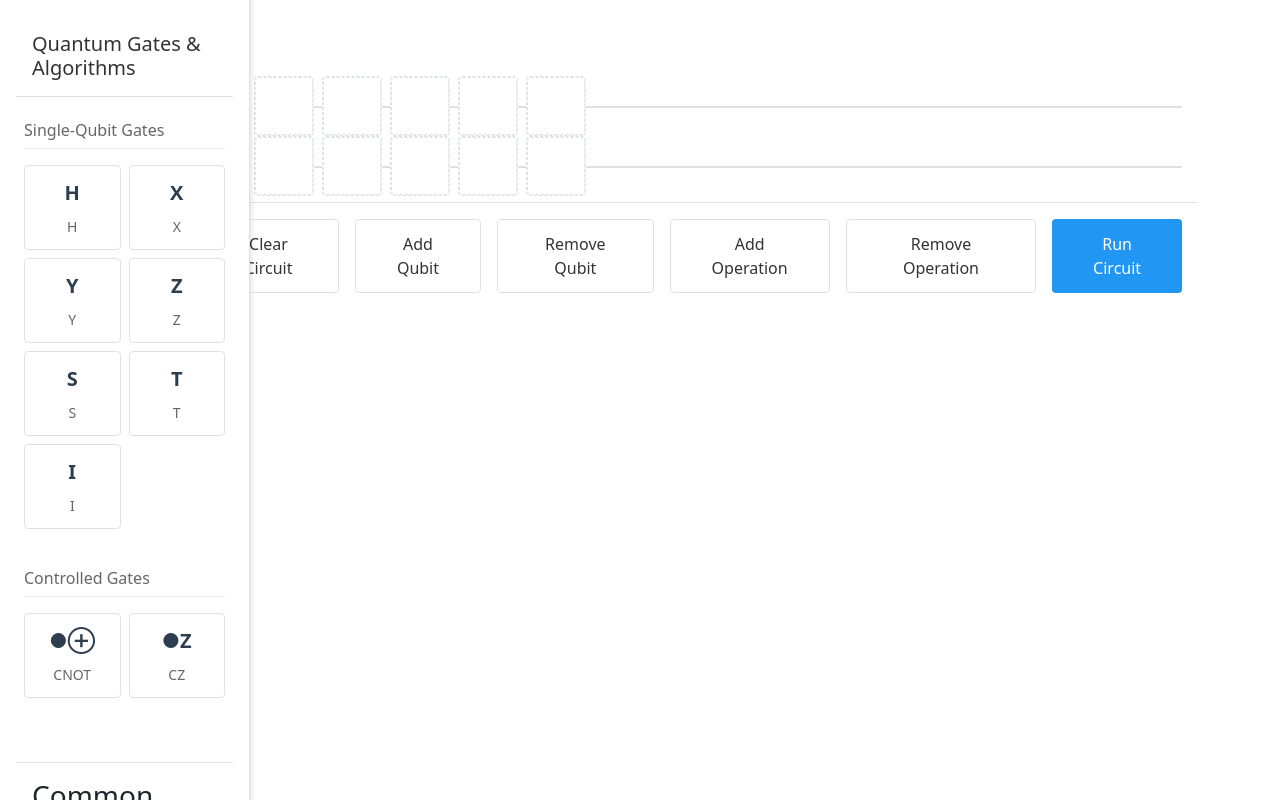
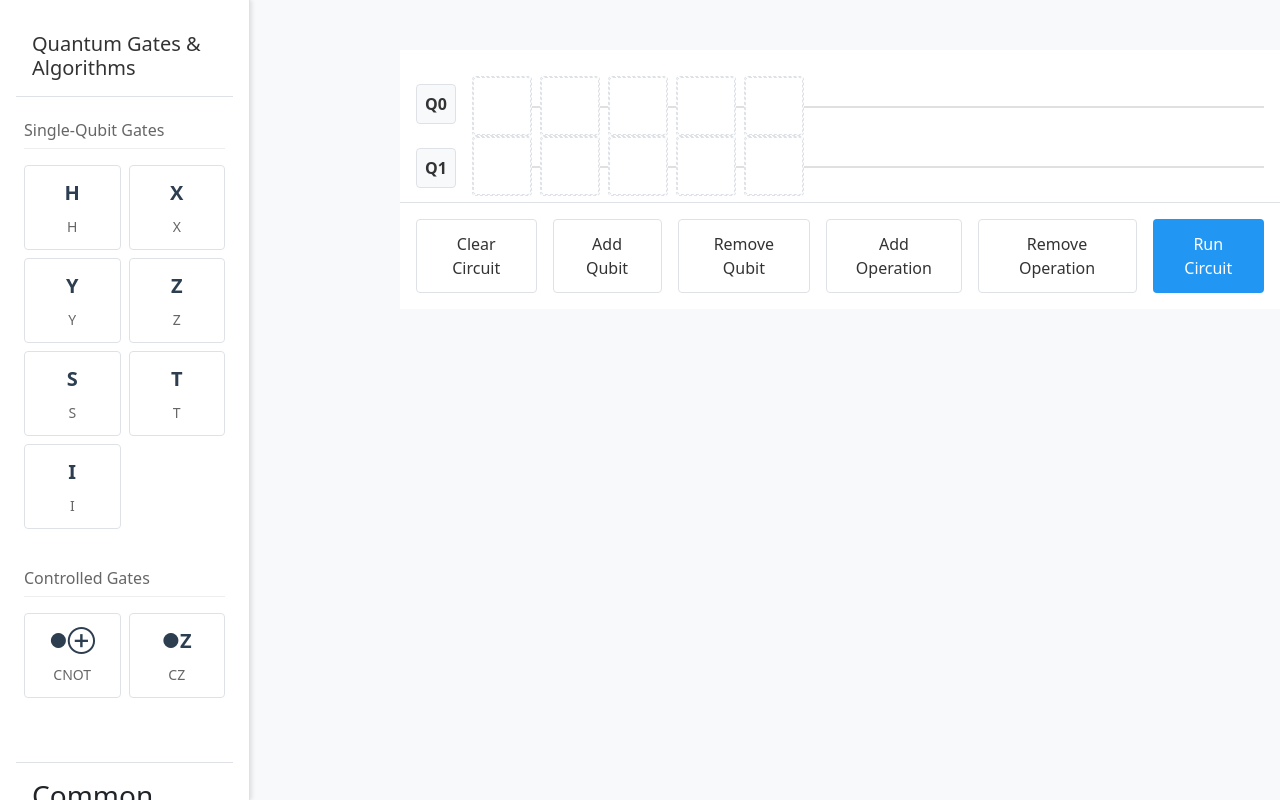
Before and after one commit to joneskim/Quantum-Playground-FrontEnd, a React (Create React App) app: page / in a window 1280 px wide. Built offline with nearby package versions, Linux system fonts and the light colour scheme.

Commit message:
fixed the overlap between the sidepanel and the circuit

```diff
--- a/src/App.css
+++ b/src/App.css
@@ -106,3 +106,33 @@
   overflow-x: auto;
   display: flex;
 }
+
+.grid-container {
+  display: grid;
+  grid-template-columns: 300px 1fr;
+  min-height: 100vh;
+  width: 100%;
+  gap: 0;
+  margin: 0;
+  padding: 0;
+  background: #f8f9fa;
+}
+
+.grid-sidebar {
+  background: #f8f9fa;
+  padding: 0;
+  height: 100vh;
+  overflow-y: auto;
+}
+
+.grid-main {
+  padding: 0;
+  overflow-x: auto;
+  background: #f8f9fa;
+}
+
+body {
+  margin: 0;
+  padding: 0;
+  background: #f8f9fa;
+}
--- a/src/components/QuantumSimulator.js
+++ b/src/components/QuantumSimulator.js
@@ -9,10 +9,13 @@ function SimulatorPage() {
   // You can add state and useEffect here if you need to fetch data or perform other actions
 
   return (
-    <div className='container'>
-      <ToolBar />
-      <CircuitGrid />
-      {/* <QuantumCircuitSimulator /> */}
+    <div className='grid-container'>
+      <div className='grid-sidebar'>
+        <ToolBar />
+      </div>
+      <div className='grid-main'>
+        <CircuitGrid />
+      </div>
     </div>
   );
 }
--- a/src/logic/Qubit.js
+++ /dev/null
@@ -1,49 +0,0 @@
-const math = require('mathjs');
-
-class Complex {
-  constructor(re, im) {
-    this.re = re;
-    this.im = im;
-  }
-
-  toString() {
-    return `${this.re} + ${this.im}i`;
-  }
-}
-
-class Qubit {
-  constructor(input) {
-    this.state = math.matrix(input.map(complex => [complex.re, complex.im]));
-  }
-
-  getState() {
-    const complexArray = math.toArray(this.state);
-    return complexArray.map(arr => new Complex(arr[0], arr[1]));
-  }
-
-  applyGate(gate) {
-    this.state = math.multiply(gate.getMatrix(), this.state);
-  }
-
-  printState() {
-    const state = this.getState();
-    const stateString = state.map(complex => complex.toString());
-    console.log(stateString.join(", "));
-  }
-}
-
-class CompositeQubit {
-  constructor(qubits) {
-    const stateArray = qubits.map(qubit => math.toArray(qubit.getState()));
-    this.state = math.matrix(stateArray);
-  }
-
-  getState() {
-    const complexArray = math.toArray(this.state);
-    return complexArray.map(arr => new Complex(arr[0], arr[1]));
-  }
-
-  applyGate(gate) {
-    this.state = math.multiply(gate.getMatrix(), this.state);
-  }
-}
```
Also changed, not shown: 1 other file (tests, documents, lock files or other folders).
